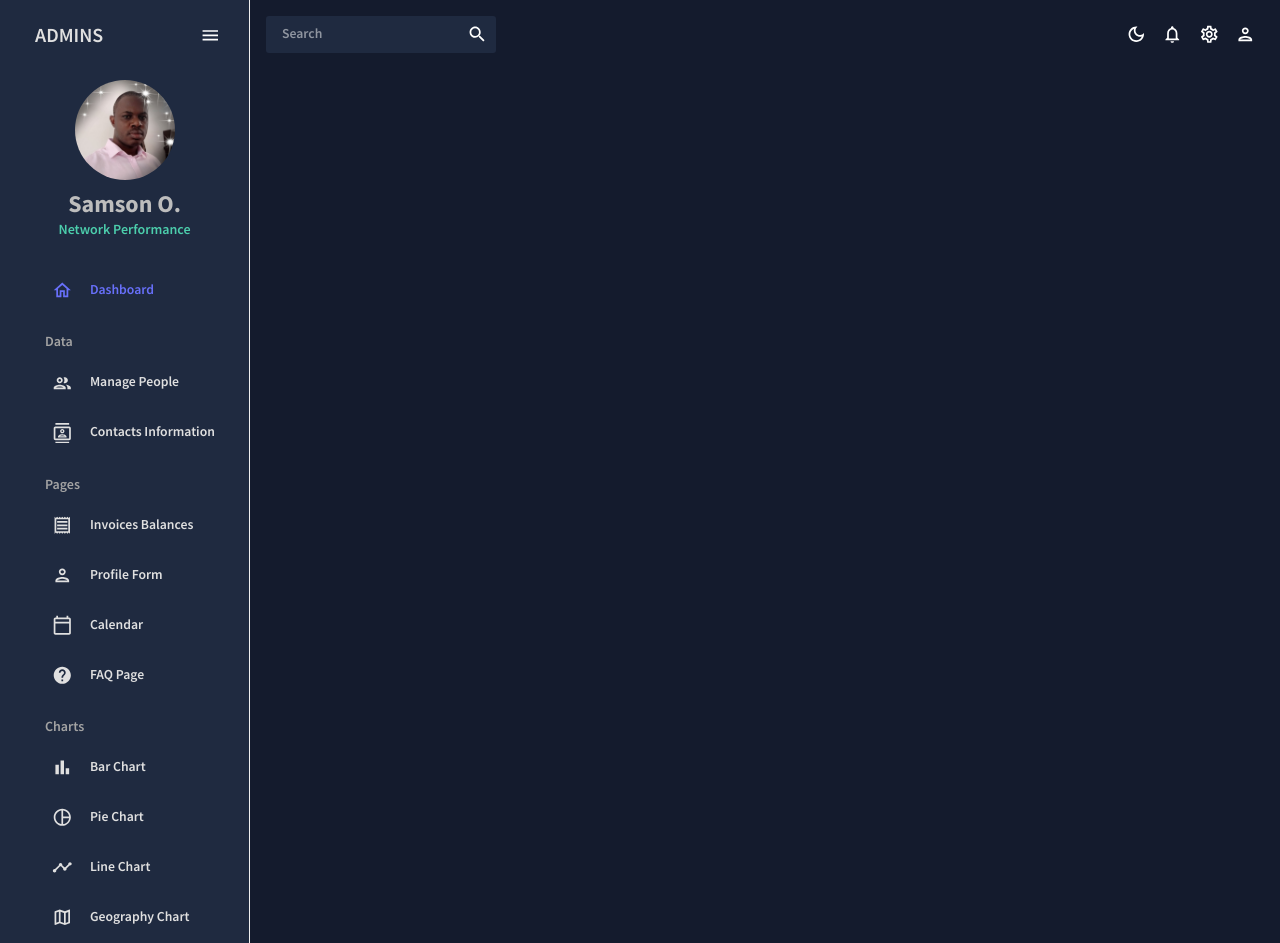
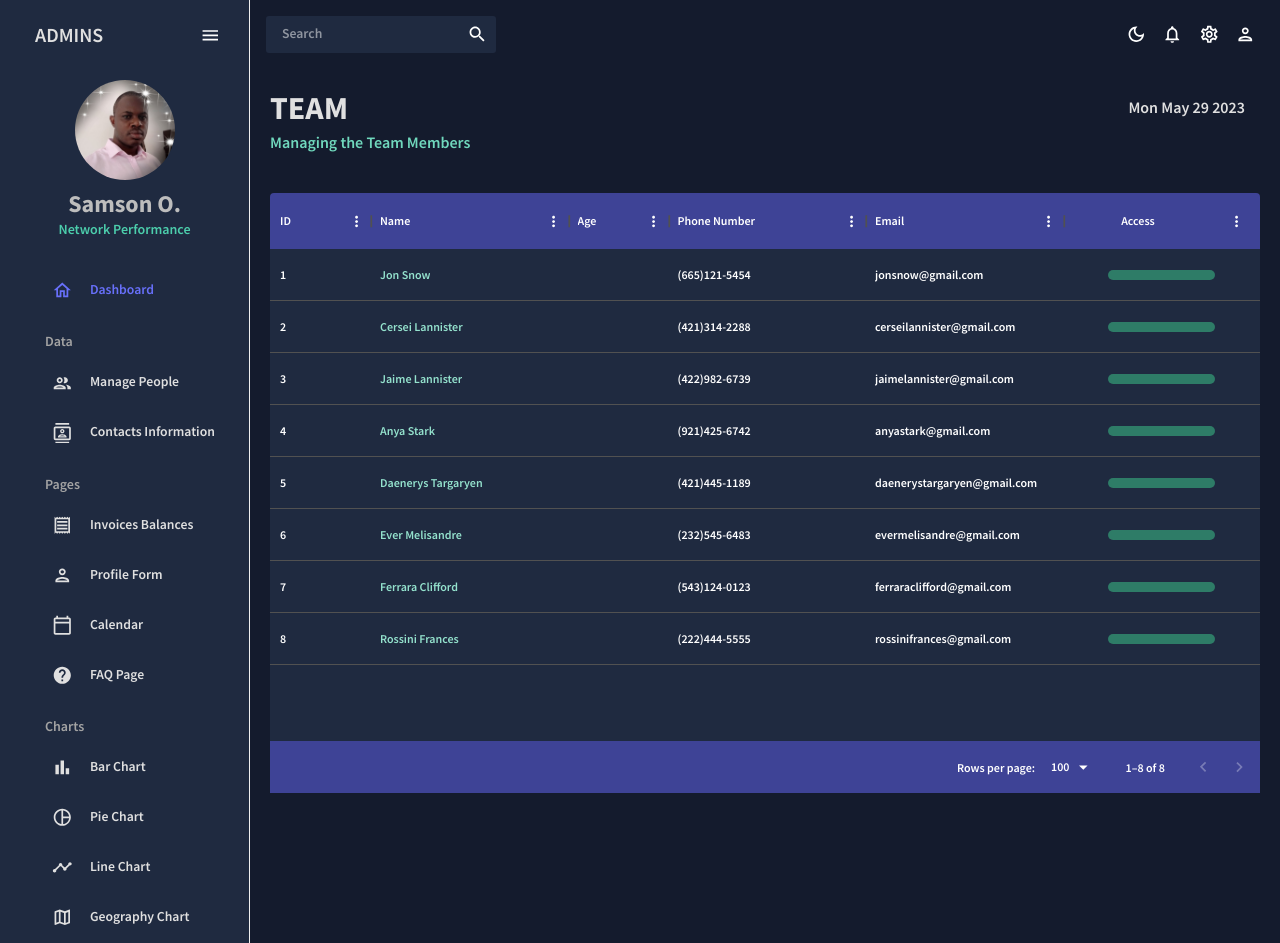
Before and after one commit to trysam/dashboard-Project, a React (Create React App) app: page /invoices in a window 1280 px wide. Built offline with nearby package versions, Linux system fonts and the light colour scheme.

Commit message:
Added team and contacts components

```diff
--- a/src/App.js
+++ b/src/App.js
@@ -3,11 +3,10 @@ import { ColorModeContext, useMode} from "./theme";
 import { Route, Routes } from "react-router-dom";
 import TopBar from "./scenes/global/topBar";
 import SideBarComponent from "./scenes/global/sideBar";
-// import SideBar from "./scenes/global/sideBar";
 import Dashboard from "./scenes/dashboard";
-// import Team from "./scenes/team";
-// import Invoices from "./scenes/invoices";
-// import Contacts from "./scenes/contacts";
+import Team from "./scenes/team";
+import Contacts from "./scenes/contacts";
+import Invoices from "./scenes/invoices";
 // import Bar from "./scenes/bar";
 // import Form from "./scenes/from";
 // import Line from "./scenes/line";
@@ -31,9 +30,9 @@ function App() {
             <TopBar />
             <Routes>
               {<Route path="/" element={<Dashboard />} />}
-              {/* <Route path="/team" element={<Team />} />               */}
-              {/* <Route path="/contacts" element={<Contacts />} /> */}
-              {/* <Route path="/invoices" element={<Invoices />} /> */}
+              {<Route path="/team" element={<Team />} /> }
+              {<Route path="/contacts" element={<Contacts />} />}
+              {<Route path="/invoices" element={<Invoices />} />}
               {/* <Route path="/form" element={<Form />} /> */}
               {/* <Route path="/bar" element={<Bar />} /> */}
               {/* <Route path="/pie" element={<Pie />} /> */}
--- a/src/components/header.jsx
+++ b/src/components/header.jsx
@@ -1,8 +1,7 @@
 import { Typography, Box, useTheme } from "@mui/material"
 import { tokens } from "../theme"
 
-
-const Header = ({title, subTitle, date}) => {
+const Header = ({title, subTitle}) => {
     const theme = useTheme();
     const Colors = tokens(theme.palette.mode);
 
@@ -19,9 +18,9 @@ const Header = ({title, subTitle, date}) => {
             <Typography
                 variant="h5"
                 color={Colors.grey[100]}
-                mr="20px"
+                mr="15px"
             >
-                {date}
+                {new Date().toDateString()}
             </Typography>
 
         </Box>
--- /dev/null
+++ b/src/scenes/contacts/index.jsx
@@ -0,0 +1,70 @@
+import { Box, Typography, useTheme } from "@mui/material";
+import { DataGrid, GridToolbar } from '@mui/x-data-grid';
+import { tokens } from "../../theme";
+import {mockDataContacts} from "../../data/mockData";
+import Header from "../../components/header";
+
+
+const Contacts = () => {
+    const team = useTheme()
+    const Colors = tokens(team.palette.mode)
+
+    //Define the table columns
+    const columns = [
+        {field:"id", headerName:"ID", flex:0.5},
+        {field:"registrarId", headerName:"Registrar ID"},
+        {field:"name", headerName:"Name", flex:1, cellClassName:"name-column--cell"},
+        {field:"age", headerName:"Age", type:"number", headerAlign:"left", align:"left", editable:true},
+        {field:"phone", headerName:"Phone Number", flex:1},
+        {field:"email", headerName:"Email", flex:1},
+        {field:"address", headerName:'Address', flex: 1},
+        {field:"city", headerName:'City', flex: 1},
+        {field:"zipCode", headerName:'Zip Code', flex: 1},
+      ]
+  return (
+    <Box sx={{m:"20px"}}>
+        <Header title="CONTACTS" subTitle="Managing the Team Members' Contacts" />
+        <Box
+          mt="40px"
+          height="75vh"
+          sx={{
+            "& .MuiDataGrid-root":{
+              border:"none"
+            },
+            "& .MuiDataGrid-cell":{
+              border:"none"
+            },
+            "& .name-column--cell":{
+              color:Colors.greenAccent[300]
+            },
+            "& .MuiDataGrid-columnHeaders":{
+              backgroundColor: Colors.blueAccent[700],
+              borderBottom: "none"
+            },
+            "& .MuiDataGrid-virtualScroller":{
+              backgroundColor: Colors.primary[400]
+            },
+            "& .MuiDataGrid-footerContainer":{
+              borderTop:"none",
+              backgroundColor: Colors.blueAccent[700]
+            },
+            "& .MuiDataGrid-toolbarContainer .MuiButton-text":{
+              color:`${Colors.grey[100]} !important`
+            }
+
+          }}
+        >
+            <DataGrid
+              rows={mockDataContacts}
+              columns={columns}
+              components={{Toolbar:GridToolbar}}
+            />
+        </Box>
+    </Box>
+
+
+
+  )
+}
+
+export default Contacts;
--- a/src/scenes/dashboard/index.jsx
+++ b/src/scenes/dashboard/index.jsx
@@ -12,9 +12,7 @@ const Dashboard = () => {
 
   return (
     <Box m="20px">
-
-        <Header title="Dashboard" date={today.toDateString()} subTitle={`Good ${time}, you are welcome.`}/>
-
+        <Header title="Dashboard"  subTitle={`Good ${time}, you are welcome.`}/>
     </Box>
   )
 }
--- a/src/scenes/global/sideBar.jsx
+++ b/src/scenes/global/sideBar.jsx
@@ -1,6 +1,5 @@
 import { Box, IconButton, Typography, colors, useTheme } from "@mui/material"
 import { useState } from "react"
-import { Link } from "react-router-dom";
 import {Sidebar, Menu, MenuItem, menuClasses} from "react-pro-sidebar"
 import { tokens } from "../../theme"
 import MenuOutlinedIcon from "@mui/icons-material/MenuOutlined";
@@ -26,10 +25,9 @@ const Item = ({title, to, icon, selected, setSelected}) => {
       style={{color:Colors.grey[100]}}
       onClick ={() => setSelected(title)}
       icon = {icon}
+      href={to}
     >
       <Typography sx={{":hover":{color:"#6870fa"}}}>{title}</Typography>
-      <Link to={to} />
-
     </MenuItem>
   )
 }
@@ -134,7 +132,7 @@ const SideBarComponent = () => {
               </Typography>
               <Item
                 title="Manage People"
-                to="/people"
+                to="/team"
                 icon={<PeopleOutlinedIcon/>}
                 selected={selected}
                 setSelected={setSelected}
--- /dev/null
+++ b/src/scenes/invoices/index.jsx
@@ -0,0 +1,83 @@
+import { Box, Typography, useTheme } from "@mui/material";
+import { DataGrid , GridToolbar} from '@mui/x-data-grid';
+import { tokens } from "../../theme";
+import {mockDataInvoices} from "../../data/mockData";
+import AdminPanelSettingsOutlinedIcon from "@mui/icons-material/AdminPanelSettingsOutlined";
+import LockOpenOutlinedIcon from '@mui/icons-material/LockOpenOutlined';
+import SecurityOutlinedIcon from '@mui/icons-material/SecurityOutlined';
+import Header from "../../components/header";
+
+
+const Invoices = () => {
+    const team = useTheme()
+    const Colors = tokens(team.palette.mode)
+
+    //Define the table columns
+    const columns = [
+        {field:"id", headerName:"ID"},
+        {field:"name", headerName:"Name", flex:1, cellClassName:"name-column--cell"},
+        {field:"age", headerName:"Age", type:"number", headerAlign:"left", align:"left", editable:true},
+        {field:"phone", headerName:"Phone Number", flex:1},
+        {field:"email", headerName:"Email", flex:1},
+        {filed:"access", headerName:"Access", flex:1, headerAlign:"center", renderCell:({row: {access}}) => {
+          return(
+            <Box
+            display="flex"
+            width="60%"
+            m="0 auto"
+            p="5px"
+            justifyContent="center"
+            backgroundColor={
+              access === "admin" ? Colors.greenAccent[600] : Colors.greenAccent[700]
+            }
+            borderRadius="7px"
+            >
+              {access === "admin" && <AdminPanelSettingsOutlinedIcon/>}
+              {access === "manager" && <SecurityOutlinedIcon/>}
+              {access === "user" && <LockOpenOutlinedIcon/>}
+              <Typography color={Colors.grey[100]} sx={{ml:"5px"}}>{access}</Typography>
+            </Box>
+          )
+        }}
+    ]
+
+  return (
+    <Box sx={{m:"20px"}}>
+        <Header title="TEAM" subTitle="Managing the Team Members" />
+        <Box
+          mt="40px"
+          height="75vh"
+          sx={{
+            "& .MuiDataGrid-root":{
+              border:"none"
+            },
+            "& .MuiDataGrid-cell":{
+              border:"none"
+            },
+            "& .name-column--cell":{
+              color:Colors.greenAccent[300]
+            },
+            "& .MuiDataGrid-columnHeaders":{
+              backgroundColor: Colors.blueAccent[700],
+              borderBottom: "none"
+            },
+            "& .MuiDataGrid-virtualScroller":{
+              backgroundColor: Colors.primary[400]
+            },
+            "& .MuiDataGrid-footerContainer":{
+              borderTop:"none",
+              backgroundColor: Colors.blueAccent[700]
+            }
+
+          }}
+        >
+            <DataGrid rows={mockDataInvoices} columns={columns}></DataGrid>
+        </Box>
+    </Box>
+
+
+
+  )
+}
+
+export default Invoices;
--- /dev/null
+++ b/src/scenes/team/index.jsx
@@ -0,0 +1,83 @@
+import { Box, Typography, useTheme } from "@mui/material";
+import { DataGrid } from '@mui/x-data-grid';
+import { tokens } from "../../theme";
+import {mockDataTeam} from "../../data/mockData";
+import AdminPanelSettingsOutlinedIcon from "@mui/icons-material/AdminPanelSettingsOutlined";
+import LockOpenOutlinedIcon from '@mui/icons-material/LockOpenOutlined';
+import SecurityOutlinedIcon from '@mui/icons-material/SecurityOutlined';
+import Header from "../../components/header";
+
+
+const Team = () => {
+    const team = useTheme()
+    const Colors = tokens(team.palette.mode)
+
+    //Define the table columns
+    const columns = [
+        {field:"id", headerName:"ID"},
+        {field:"name", headerName:"Name", flex:1, cellClassName:"name-column--cell"},
+        {field:"age", headerName:"Age", type:"number", headerAlign:"left", align:"left", editable:true},
+        {field:"phone", headerName:"Phone Number", flex:1},
+        {field:"email", headerName:"Email", flex:1},
+        {filed:"access", headerName:"Access", flex:1, headerAlign:"center", renderCell:({row: {access}}) => {
+          return(
+            <Box
+            display="flex"
+            width="60%"
+            m="0 auto"
+            p="5px"
+            justifyContent="center"
+            backgroundColor={
+              access === "admin" ? Colors.greenAccent[600] : Colors.greenAccent[700]
+            }
+            borderRadius="7px"
+            >
+              {access === "admin" && <AdminPanelSettingsOutlinedIcon/>}
+              {access === "manager" && <SecurityOutlinedIcon/>}
+              {access === "user" && <LockOpenOutlinedIcon/>}
+              <Typography color={Colors.grey[100]} sx={{ml:"5px"}}>{access}</Typography>
+            </Box>
+          )
+        }}
+    ]
+
+  return (
+    <Box sx={{m:"20px"}}>
+        <Header title="TEAM" subTitle="Managing the Team Members" />
+        <Box
+          mt="40px"
+          height="75vh"
+          sx={{
+            "& .MuiDataGrid-root":{
+              border:"none"
+            },
+            "& .MuiDataGrid-cell":{
+              border:"none"
+            },
+            "& .name-column--cell":{
+              color:Colors.greenAccent[300]
+            },
+            "& .MuiDataGrid-columnHeaders":{
+              backgroundColor: Colors.blueAccent[700],
+              borderBottom: "none"
+            },
+            "& .MuiDataGrid-virtualScroller":{
+              backgroundColor: Colors.primary[400]
+            },
+            "& .MuiDataGrid-footerContainer":{
+              borderTop:"none",
+              backgroundColor: Colors.blueAccent[700]
+            }
+
+          }}
+        >
+            <DataGrid rows={mockDataTeam} columns={columns}></DataGrid>
+        </Box>
+    </Box>
+
+
+
+  )
+}
+
+export default Team;
```
